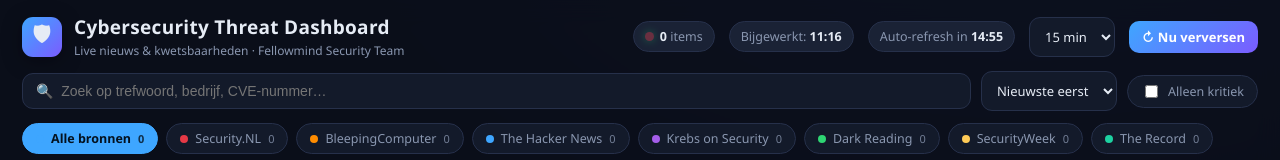
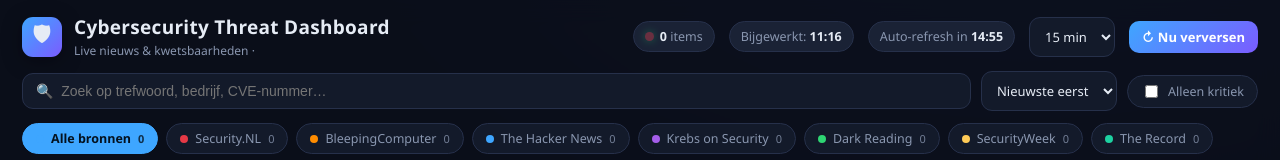
Before and after one commit to hakfo/cs-dashboard, a plain HTML site: page index.html in a window 1280 px wide. Shown: the top 160 px of the page. Drawn offline with Linux system fonts and the light colour scheme; no server answers.

Commit message:
Update index.html

```diff
--- a/index.html
+++ b/index.html
@@ -92,7 +92,7 @@
       <div class="logo">&#128737;</div>
       <div>
         <h1>Cybersecurity Threat Dashboard</h1>
-        <div class="sub">Live nieuws &amp; kwetsbaarheden &middot; Fellowmind Security Team</div>
+        <div class="sub">Live nieuws &amp; kwetsbaarheden &middot;</div>
       </div>
     </div>
     <div class="status">
```
